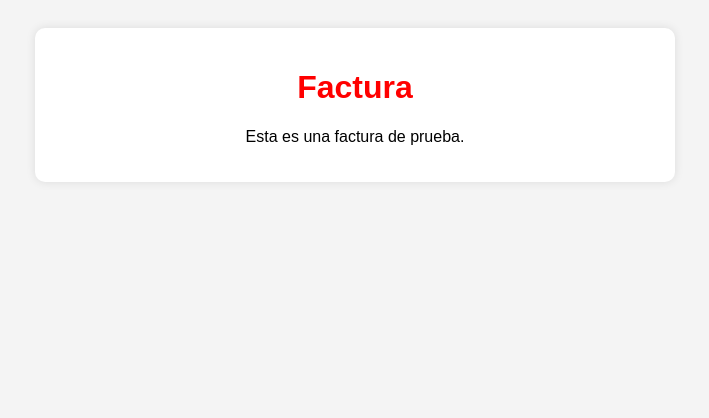
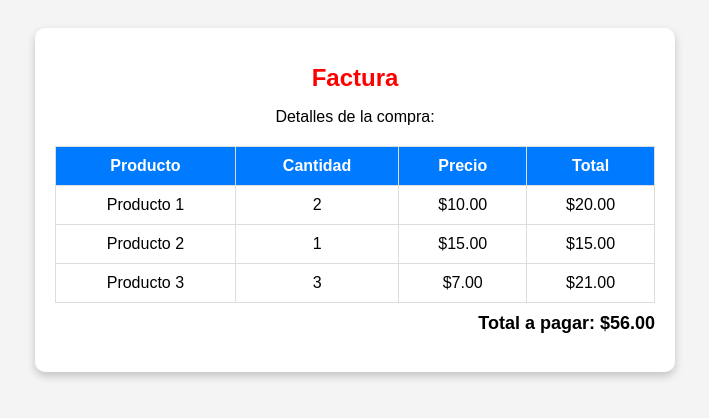
Before and after one commit to ferco-2025/factura-html5, a plain HTML site: page index.html in a window 1280 px wide. Shown: the whole page, without its empty margins (285-994 px from the left). Drawn offline with Linux system fonts and the light colour scheme.

Commit message:
Update index.html

```diff
--- a/index.html
+++ b/index.html
@@ -16,18 +16,67 @@
             background: white;
             padding: 20px;
             border-radius: 10px;
-            box-shadow: 0 0 10px rgba(0, 0, 0, 0.1);
+            box-shadow: 0 4px 8px rgba(0, 0, 0, 0.2);
             margin: auto;
         }
         h1 {
             color: red;
+            font-size: 24px;
+        }
+        table {
+            width: 100%;
+            border-collapse: collapse;
+            margin-top: 20px;
+        }
+        table, th, td {
+            border: 1px solid #ddd;
+            padding: 10px;
+        }
+        th {
+            background: #007bff;
+            color: white;
+        }
+        .total {
+            text-align: right;
+            font-size: 18px;
+            font-weight: bold;
+            margin-top: 10px;
         }
     </style>
 </head>
 <body>
     <div class="factura">
         <h1>Factura</h1>
-        <p>Esta es una factura de prueba.</p>
+        <p>Detalles de la compra:</p>
+
+        <table>
+            <tr>
+                <th>Producto</th>
+                <th>Cantidad</th>
+                <th>Precio</th>
+                <th>Total</th>
+            </tr>
+            <tr>
+                <td>Producto 1</td>
+                <td>2</td>
+                <td>$10.00</td>
+                <td>$20.00</td>
+            </tr>
+            <tr>
+                <td>Producto 2</td>
+                <td>1</td>
+                <td>$15.00</td>
+                <td>$15.00</td>
+            </tr>
+            <tr>
+                <td>Producto 3</td>
+                <td>3</td>
+                <td>$7.00</td>
+                <td>$21.00</td>
+            </tr>
+        </table>
+
+        <p class="total">Total a pagar: <strong>$56.00</strong></p>
     </div>
 </body>
 </html>
```
